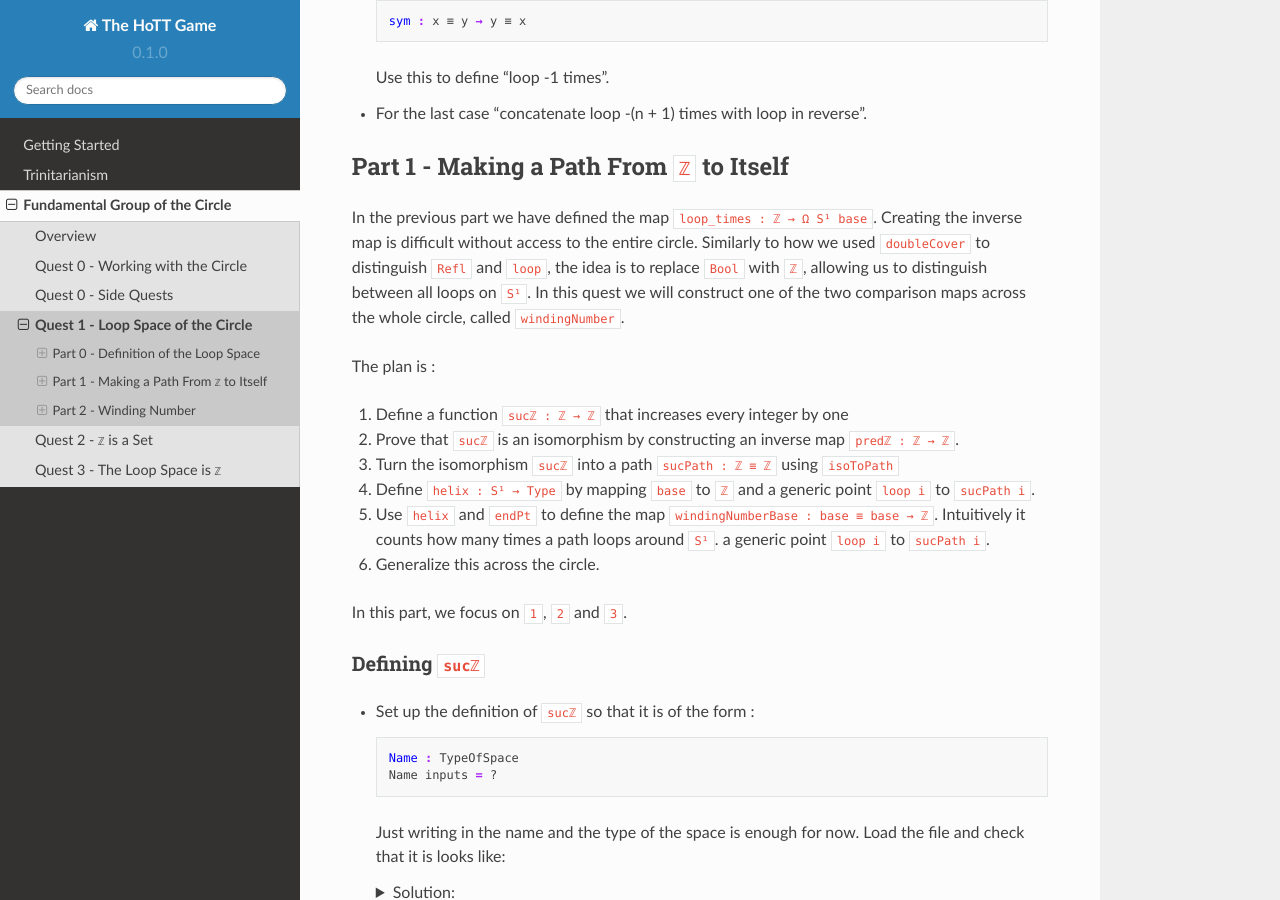
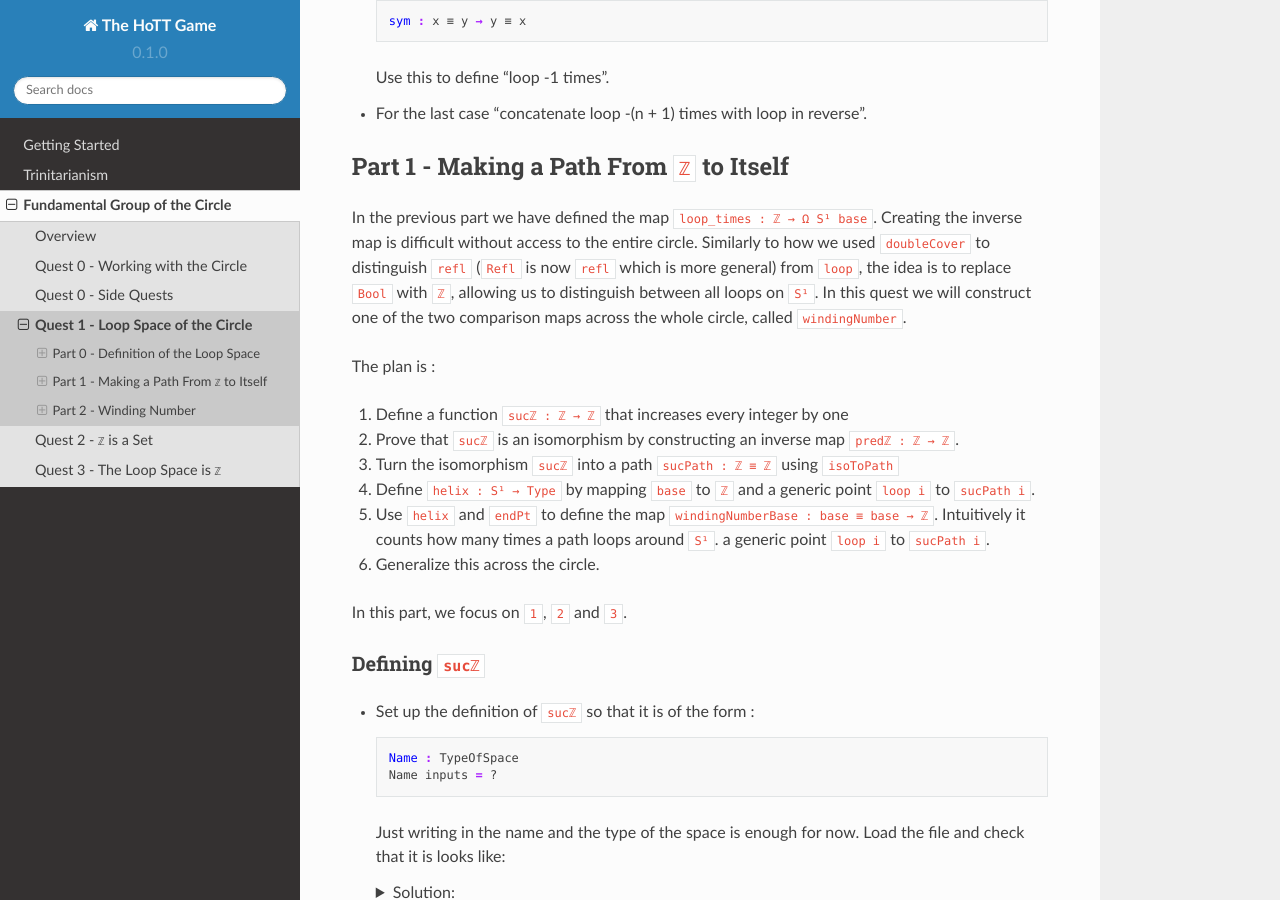
Before and after one commit to thehottgame/theHoTTGameGuide, a Sphinx documentation site: the page built from docs/source/1-fundamental-group/quest-1.rst, in a window 1280 px wide and 900 px high, scrolled down 2348 px. Built offline with Sphinx 7.4.7 and the Read the Docs theme 2.0.0, drawn with Linux system fonts in a browser that asks for light colours.

Commit message:
edited mistake pointed out by 0Art0

```diff
--- a/docs/source/1-fundamental-group/quest-1.rst
+++ b/docs/source/1-fundamental-group/quest-1.rst
@@ -166,7 +166,8 @@ Part 1 - Making a Path From ``ℤ`` to Itself
 
 In the previous part we have defined the map ``loop_times : ℤ → Ω S¹ base``.
 Creating the inverse map is difficult without access to the entire circle.
-Similarly to how we used ``doubleCover`` to distinguish ``Refl`` and ``loop``,
+Similarly to how we used ``doubleCover`` to distinguish ``refl``
+(``Refl`` is now ``refl`` which is more general) from ``loop``,
 the idea is to replace ``Bool`` with ``ℤ``,
 allowing us to distinguish between all loops on ``S¹``.
 In this quest we will construct one of the two comparison maps
```
